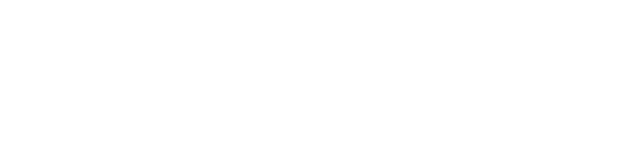
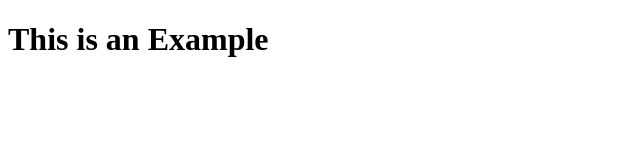
Before and after one commit to Artur-Protsenko-GoIt/goit-markup-hw-01, a plain HTML site: page css/index.html in a window 1280 px wide. Shown: the whole page, without its empty margins (0-640 px from the left). Drawn offline with Linux system fonts and the light colour scheme.

Commit message:
initial files

```diff
--- a/css/index.html
+++ b/css/index.html
@@ -5,5 +5,7 @@
     <meta name="viewport" content="width=, initial-scale=1.0" />
     <title>Document</title>
   </head>
-  <body></body>
+  <body>
+    <h1>This is an Example</h1>
+  </body>
 </html>
```
Also changed, not shown: 1 other file.
